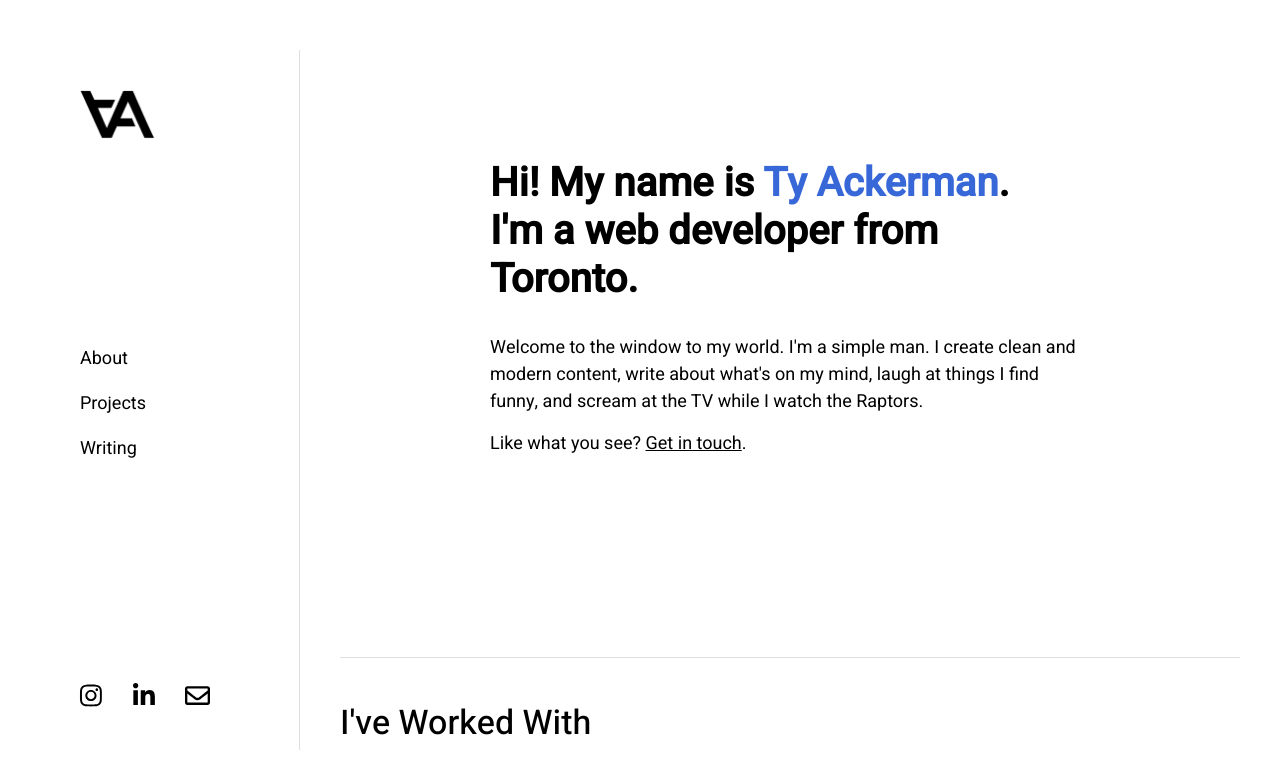
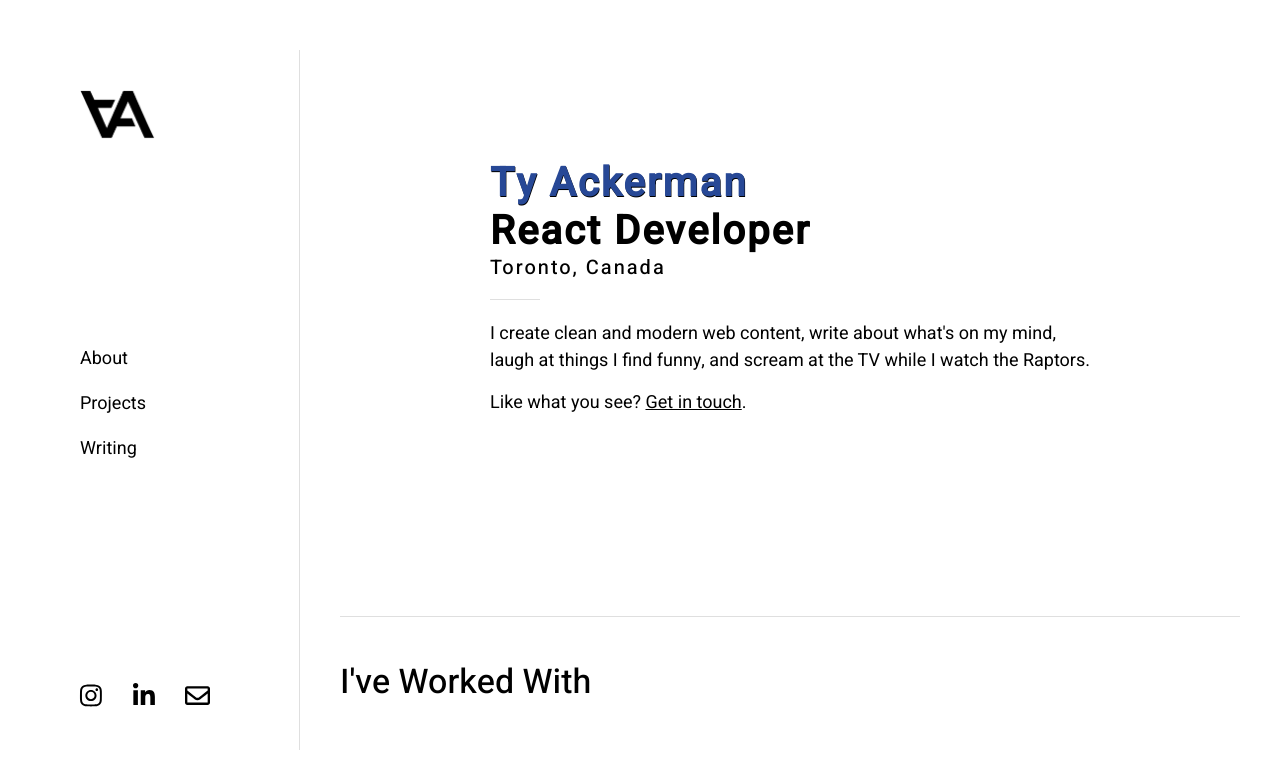
Before and after one commit to ty-ackerman/portfolio2020, a React (Create React App) app: page / in a window 1280 px wide. Shown: the top 770 px of the page. Built offline with nearby package versions, Linux system fonts and the light colour scheme; no server answers; what react-animations would draw is missing.

Commit message:
Styling changes to homepage as per Jordan

```diff
--- a/src/Components/AboutText.js
+++ b/src/Components/AboutText.js
@@ -61,7 +61,7 @@ export default function AboutText (props) {
     .about-body-container {
       font-size: 18px;
       width: calc(100% - 450px);
-      text-align: justify;
+      text-align: left;
     }
     .body.about-me {
       margin-bottom: 20px;
--- a/src/Components/HomeBio.js
+++ b/src/Components/HomeBio.js
@@ -7,22 +7,43 @@ export default function HomeBio () {
     margin: 0 auto;
     padding-bottom: 200px;
     border-bottom: 1px solid #dfdfdf;
+    text-align: left;
+    span.location {
+      display: block;
+      font-size: 20px;
+      color: black;
+      font-weight: 500;
+      position: relative;
+      padding-bottom: 20px;
+      &:after {
+        content: '';
+        background-color: #dfdfdf;
+        width: 50px;
+        height: 1px;
+        position: absolute;
+        bottom: 0;
+        left: 0;
+      }
+    }
     .home-header {
       max-width: 600px;
       width: 100%;
       margin: 0 auto;
       .bio-main {
+        letter-spacing: 2px;
         font-size: 40px;
         font-weight: 700;
-        margin-bottom: 30px;
+        margin-bottom: 20px;
         line-height: 1.2;
-        span {
-          color: #3868d8;
+        text-align: left;
+        span.name {
+          text-shadow: 0.5px 0.5px 0.5px black;
+          color: #274896;
           &::selection {
-            color: #3868d8;
+            color: #274896;
           }
           &::-moz-selection {
-            color: #3868d8;
+            color: #274896;
           }
         }
       }
@@ -32,16 +53,21 @@ export default function HomeBio () {
       }
     }
     @media (max-width: 585px) {
+      span.location {
+        font-size: 16px;
+      }
       padding-top: 25px;
       padding-bottom: 100px;
       .home-header {
         .bio-main {
-          font-size: 32px;
+          font-size: 30px;
+          letter-spacing: initial;
           margin-bottom: 15px;
         }
       }
     }
     .bio-contact {
+      text-align: left;
       margin-top: 15px;
       a {
         text-decoration: underline;
@@ -53,15 +79,18 @@ export default function HomeBio () {
     <HomeBio>
       <div className='home-header'>
         <div className='bio-main'>
-          Hi! My name is {window.innerWidth < 580 && <br />}
-          <span>Ty Ackerman</span>.{window.innerWidth > 580 && <br />}{' '}
-          {window.innerWidth > 580 && ' '} I'm a web developer from Toronto.
+          <div>
+            <span className='name'> Ty Ackerman</span>
+            <br /> React Developer
+            <br />
+            <span className='location'>Toronto, Canada</span>
+          </div>
         </div>
         <div className='bio-secondary'>
           <div>
-            Welcome to the window to my world. I'm a simple man. I create clean
-            and modern content, write about what's on my mind, laugh at things I
-            find funny, and scream at the TV while I watch the Raptors.
+            I create clean and modern web content, write about what's on my
+            mind, laugh at things I find funny, and scream at the TV while I
+            watch the Raptors.
           </div>
           <div className='bio-contact'>
             Like what you see?{' '}
--- a/src/Components/PostContent.js
+++ b/src/Components/PostContent.js
@@ -4,7 +4,7 @@ import styled from 'styled-components'
 export function PostContent (props) {
   const Paragraph = styled.div`
     margin: 14px 0;
-    text-align: justify;
+    text-align: left;
     ${props.fontStyle && `font-style: ${props.fontStyle}`}
   `
   return <Paragraph className={`post-${props.type}`}>{props.content}</Paragraph>
@@ -29,7 +29,7 @@ export function PostBlockquote (props) {
     padding-right: 30px;
     position: relative;
     font-style: italic;
-    text-align: justify;
+    text-align: left;
     &:before {
       width: 1px;
       height: calc(100% - 10px);
--- a/src/Sections/Tattoo.js
+++ b/src/Sections/Tattoo.js
@@ -71,7 +71,7 @@ const PostContentsStyled = styled.div`
     .content-info {
       padding: 15px 0;
       @media(max-width: 850px) {
-        text-align: justify;
+        text-align: left;
       }
     }
     .learn-more {
```
